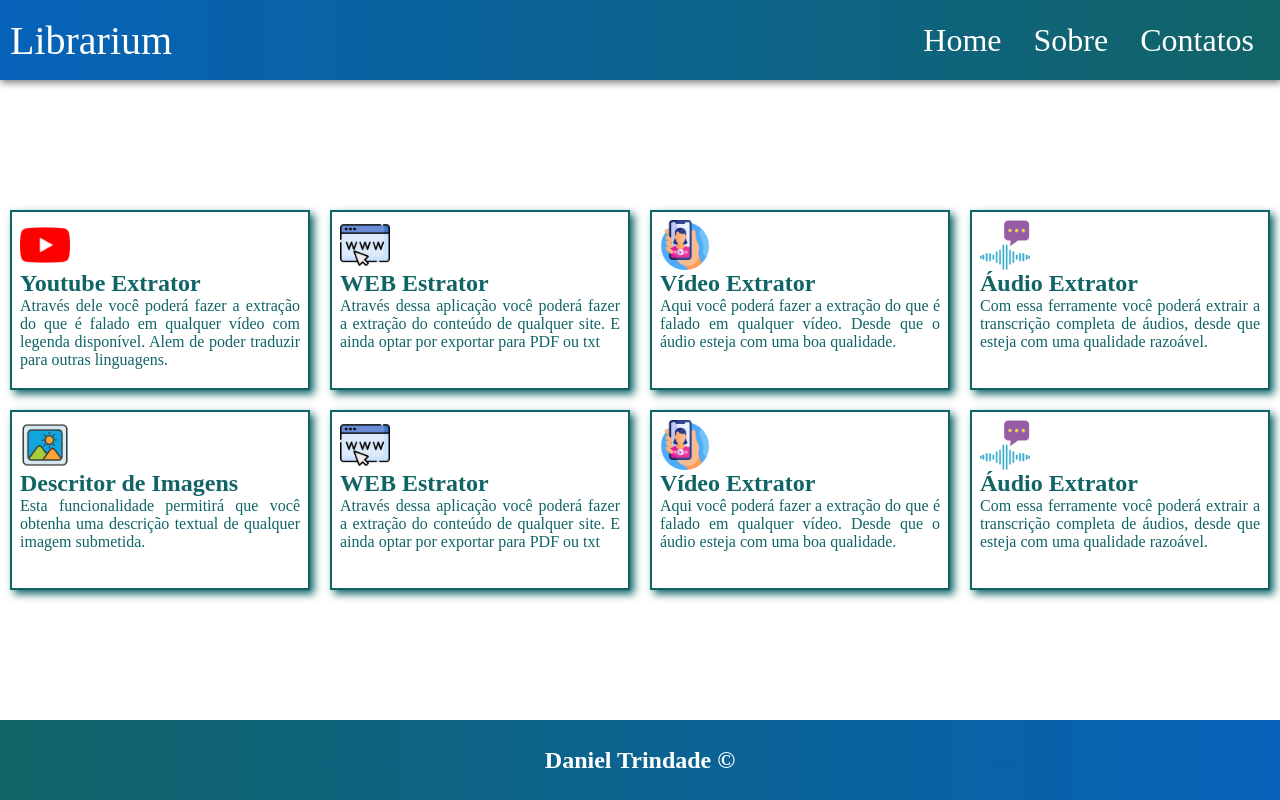
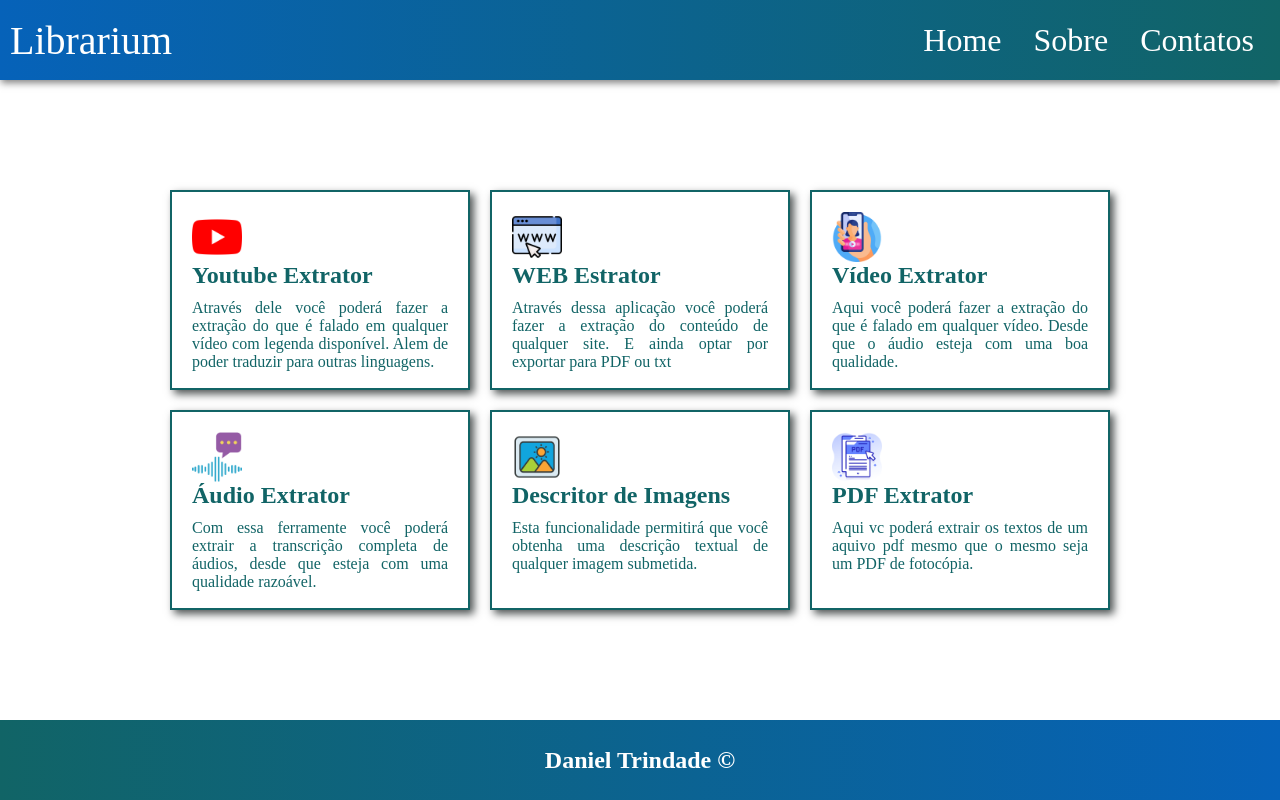
Before and after one commit to daniel-trindade/librarium, an Angular app: page / in a window 1280 px wide. Built offline with nearby package versions, Linux system fonts and the light colour scheme.

Commit message:
Extractor page created

```diff
--- a/src/app/app.routes.ts
+++ b/src/app/app.routes.ts
@@ -3,9 +3,11 @@ import path from 'path';
 import { HomeComponent } from './pages/home/home.component';
 import { ContactComponent } from './pages/contact/contact.component';
 import { AboutComponent } from './pages/about/about.component';
+import { YoutubeExtractorComponent } from './extractors/youtube-extractor/youtube-extractor.component';
 
 export const routes: Routes = [
     {path: '', component: HomeComponent},
     {path: 'sobre', component: AboutComponent},
-    {path: 'contatos', component: ContactComponent}
+    {path: 'contatos', component: ContactComponent},
+    {path: 'extratores/youtube', component: YoutubeExtractorComponent}
 ];
--- a/src/app/components/opt-card/opt-card.component.scss
+++ b/src/app/components/opt-card/opt-card.component.scss
@@ -1,12 +1,12 @@
 .card{
   display: flex;
   flex-direction: column;
-  padding: 8px;
+  padding: 20px;
   max-width: 300px;
-  height: 180px;
+  height: 200px;
   text-decoration: none;
   color: #116466;
-  box-shadow: 4px 4px 8px #116466;
+  box-shadow: 4px 4px 8px #505555;
   margin: 10px;
   position: relative;
   overflow: hidden;
@@ -17,6 +17,7 @@
   }
 
   p{
+      margin-top: 10px;
       text-align: justify;
   };
 
--- /dev/null
+++ b/src/app/extractors/youtube-extractor/youtube-extractor.component.html
@@ -0,0 +1,29 @@
+<form action="" class="yt-ext">
+  <label for="link">Link do Vídeo:</label>
+  <input type="text" placeholder="Insira a URL do vídeo" />
+
+  <label for="language">Escolha o formato de arquivo:</label>
+  <select name="language" id="language">
+    <option value="nt">Escolha um formato</option>
+    <option value="txt">TXT</option>
+    <option value="PDF">PDF</option>
+  </select>
+
+  <label for="language">Escolha a linguagem de extração:</label>
+  <select name="language" id="language">
+    <option value="nt">Escolha um idioma</option>
+    <option value="pt">Português</option>
+    <option value="en">Inglês</option>
+    <option value="esp">Espanhol</option>
+  </select>
+
+  <label for="translate">Escolha idioma para tradução:</label>
+  <select name="translate" id="translate">
+    <option value="nt">Escolha um idioma</option>
+    <option value="pt">Português</option>
+    <option value="en">Inglês</option>
+    <option value="esp">Espanhol</option>
+  </select>
+
+  <button>Extrair</button>
+</form>
--- /dev/null
+++ b/src/app/extractors/youtube-extractor/youtube-extractor.component.scss
@@ -0,0 +1,21 @@
+.yt-ext{
+    width: 800px;
+    height: 80vh;
+    display: flex;
+    flex-direction: column;
+    justify-content: center;
+
+    input{
+        height: 50px;
+        margin-bottom: 20px;
+    }
+
+    select{
+        height: 50px;
+        margin-bottom: 20px;
+    }
+
+    button{
+        height: 50px;
+    }
+}
--- a/src/app/pages/home/home.component.html
+++ b/src/app/pages/home/home.component.html
@@ -3,7 +3,7 @@
     image="/assets/youtube_color.png"
     image_alt="Logo do Youtube"
     title="Youtube Extrator"
-    link="#"
+    link="/extratores/youtube"
     description="Através dele você poderá fazer a extração do que é falado em qualquer vídeo com legenda disponível. Alem de poder traduzir para outras linguagens."
   ></app-opt-card>
 
@@ -40,26 +40,12 @@
   ></app-opt-card>
 
   <app-opt-card
-    image="/assets/internet.png"
-    image_alt="Icone da internet"
-    title="WEB Estrator"
+    image="/assets/pdf.png"
+    image_alt="Icone de pdf"
+    title="PDF Extrator"
     link="#"
-    description="Através dessa aplicação você poderá fazer a extração do conteúdo de qualquer site. E ainda optar por exportar para PDF ou txt"
+    description="Aqui vc poderá extrair os textos de um aquivo pdf mesmo que o mesmo seja um PDF de fotocópia."
   ></app-opt-card>
 
-  <app-opt-card
-    image="/assets/video.png"
-    image_alt="Imagem de Celular com video"
-    title="Vídeo Extrator"
-    link="#"
-    description="Aqui você poderá fazer a extração do que é falado em qualquer vídeo. Desde que o áudio esteja com uma boa qualidade."
-  ></app-opt-card>
 
-  <app-opt-card
-    image="/assets/audio.png"
-    image_alt="Imagem de uma soundwave"
-    title="Áudio Extrator"
-    link="#"
-    description="Com essa ferramente você poderá extrair a transcrição completa de áudios, desde que esteja com uma qualidade razoável."
-  ></app-opt-card>
 </div>
--- a/src/app/pages/home/home.component.scss
+++ b/src/app/pages/home/home.component.scss
@@ -1,7 +1,7 @@
 .menu-container{
     width: 100%;
     height: 100%;
-    max-width: 1500px;
+    max-width: 1200px;
     display: flex;
     align-items: center;
     justify-content: center;
```
Also changed, not shown: src/app/extractors/youtube-extractor/youtube-extractor.component.ts (added, +11 -0 lines), src/assets/pdf.png (added), 1 other file (tests, documents, lock files or other folders).
